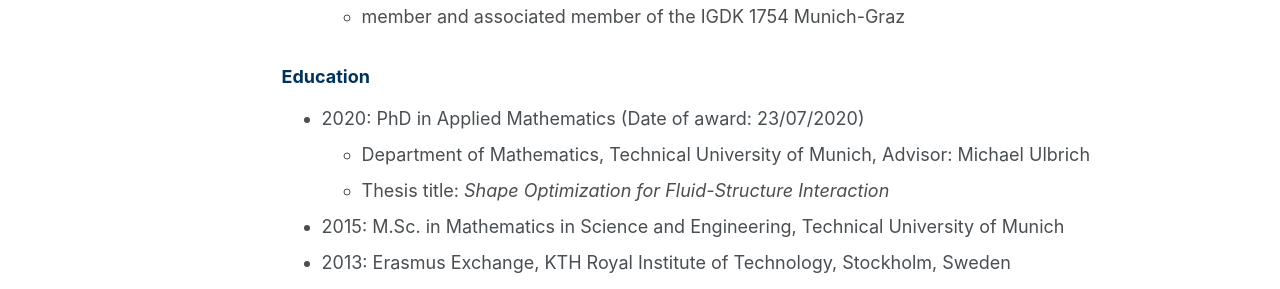
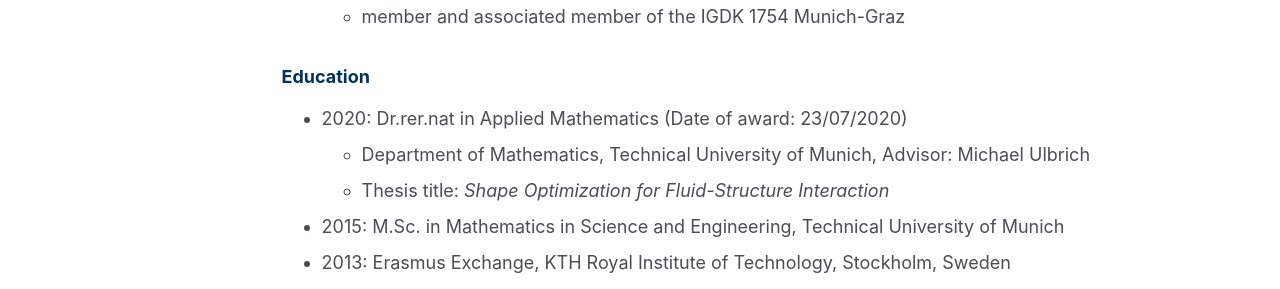
Before and after one commit to JohannesHaubner/johanneshaubner.github.io, a Jekyll site: the page built from _pages/experience.md, in a window 1280 px wide and 1311 px high. Shown: the part 506-795 px from the top of the window. Built offline with Jekyll 4.4.1, drawn with Linux system fonts in a browser that asks for light colours.

Commit message:
Update experience.md

```diff
--- a/_pages/experience.md
+++ b/_pages/experience.md
@@ -17,7 +17,7 @@ author_profile: true
     * member and associated member of the IGDK 1754 Munich-Graz
 
 ### <span style="color:rgb(0, 51, 89)"> Education
-* 2020: PhD in Applied Mathematics (Date of award: 23/07/2020)
+* 2020: Dr.rer.nat in Applied Mathematics (Date of award: 23/07/2020)
     * Department of Mathematics, Technical University of Munich, Advisor: Michael Ulbrich
     * Thesis title: *Shape Optimization for Fluid-Structure Interaction*
 * 2015: M.Sc. in Mathematics in Science and Engineering, Technical University of Munich
```
